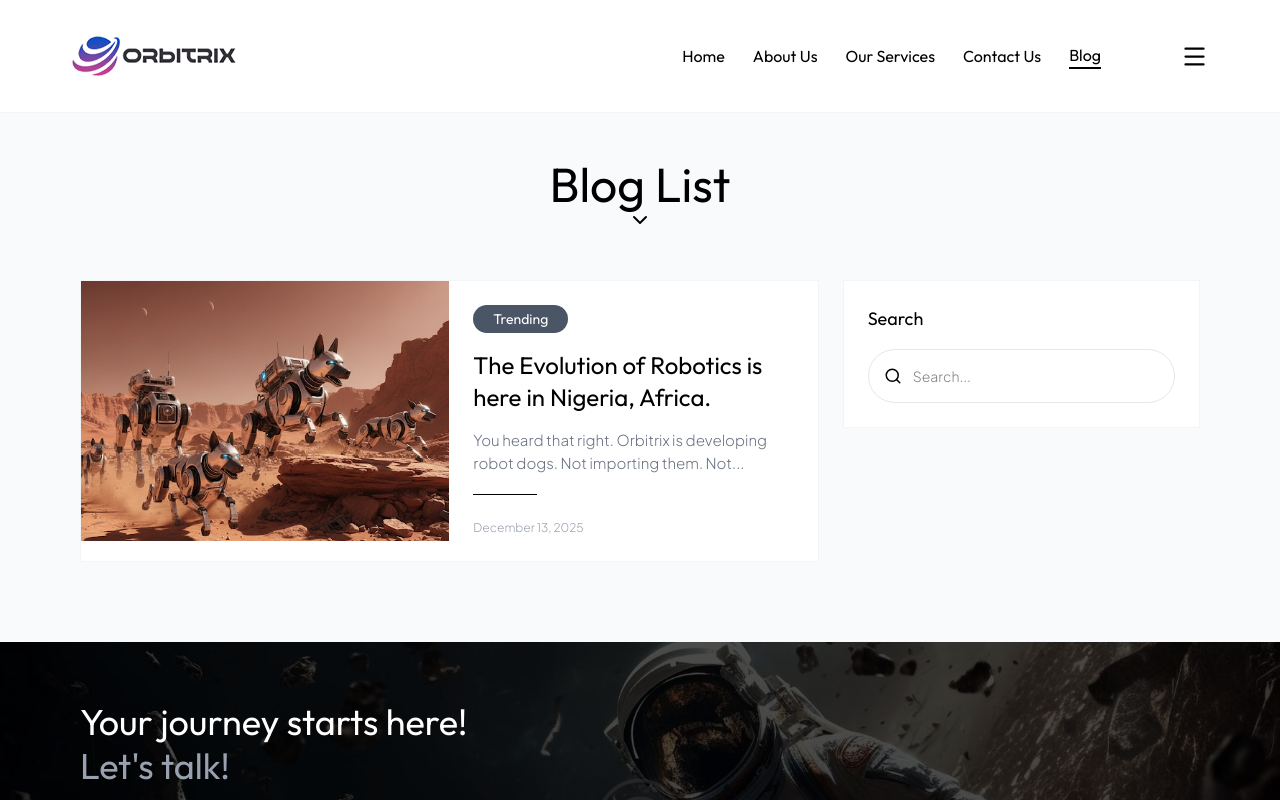
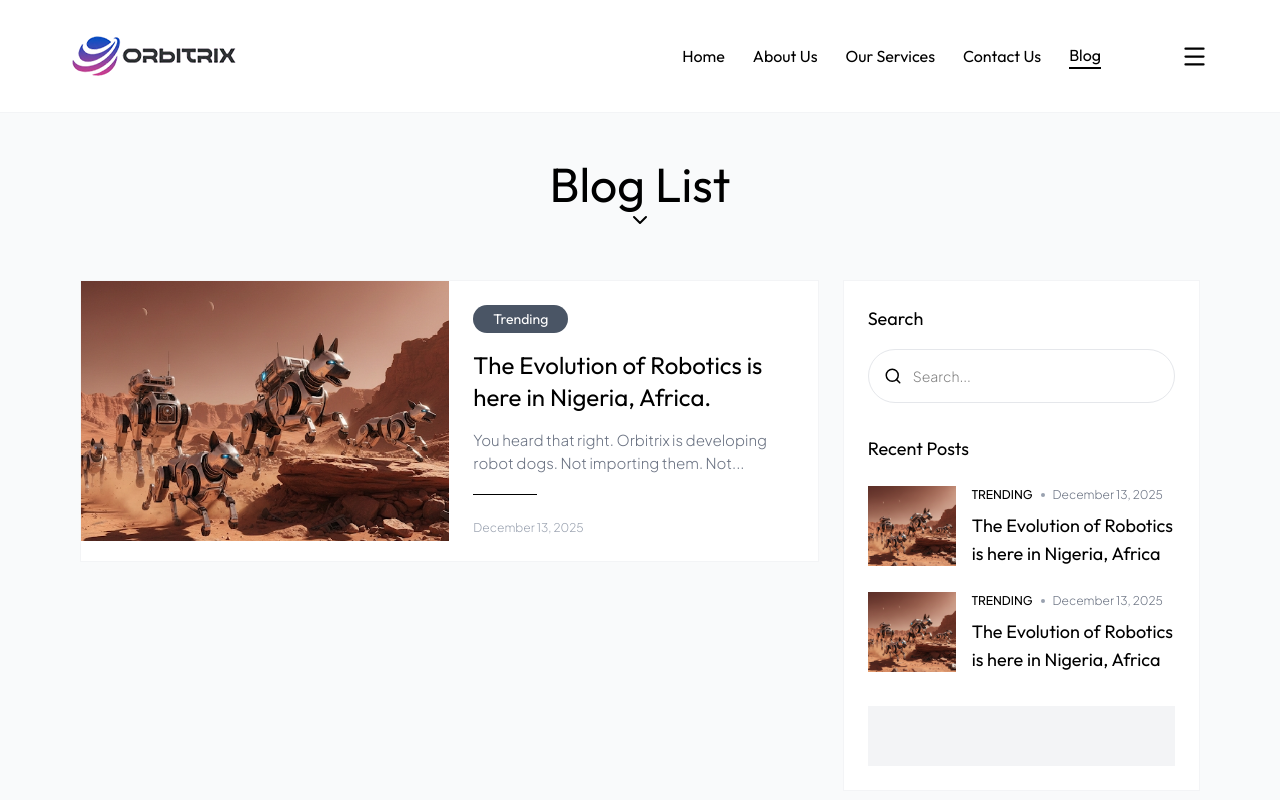
Before and after one commit to Habeebamoo/Orbitrix, a Next.js app: page /blog in a window 1280 px wide. Shown: the top 800 px of the page. Built offline with nearby package versions, Linux system fonts and the light colour scheme.

Commit message:
created searchbox in blog page

```diff
--- a/components/BlogSearchBox.tsx
+++ b/components/BlogSearchBox.tsx
@@ -13,6 +13,46 @@ const BlogSearchBox = () => {
           placeholder="Search..."
         />
       </div>
+
+      <div className="mt-8">
+        <h1 className="font-outfit text-[18px]">Recent Posts</h1>
+
+        {/* trending #1 */}
+        <div className="mt-6 flex justify-start items-start gap-4">
+          <div className="h-18 w-20 flex-none lg:h-20 lg:w-22">
+            <img src="/robot-dogs.jpg" className="h-full w-full" />
+          </div>
+          <div>
+            <div className="flex-start gap-2 text-[12px] flex-wrap">
+              <p className="font-jsans">TRENDING</p>
+              <div className="bg-gray-400 h-1 w-1 rounded-full"></div>
+              <span className="font-jsl text-gray-500">December 13, 2025</span>
+            </div>
+
+            <h1 className="font-outfit text-lg mt-2">The Evolution of Robotics is here in Nigeria, Africa</h1>
+          </div>
+        </div>
+
+        {/* trending #2 */}
+        <div className="mt-6 flex justify-start items-start gap-4">
+          <div className="h-18 w-20 flex-none lg:h-20 lg:w-22">
+            <img src="/robot-dogs.jpg" className="h-full w-full" />
+          </div>
+          <div>
+            <div className="flex-start gap-2 text-[12px] flex-wrap">
+              <p className="font-jsans">TRENDING</p>
+              <div className="bg-gray-400 h-1 w-1 rounded-full"></div>
+              <span className="font-jsl text-gray-500">December 13, 2025</span>
+            </div>
+
+            <h1 className="font-outfit text-lg mt-2">The Evolution of Robotics is here in Nigeria, Africa</h1>
+          </div>
+        </div>
+
+        <div className="h-15 mt-8 bg-gray-100">
+
+        </div>
+      </div>
     </div>
   )
 }
```
